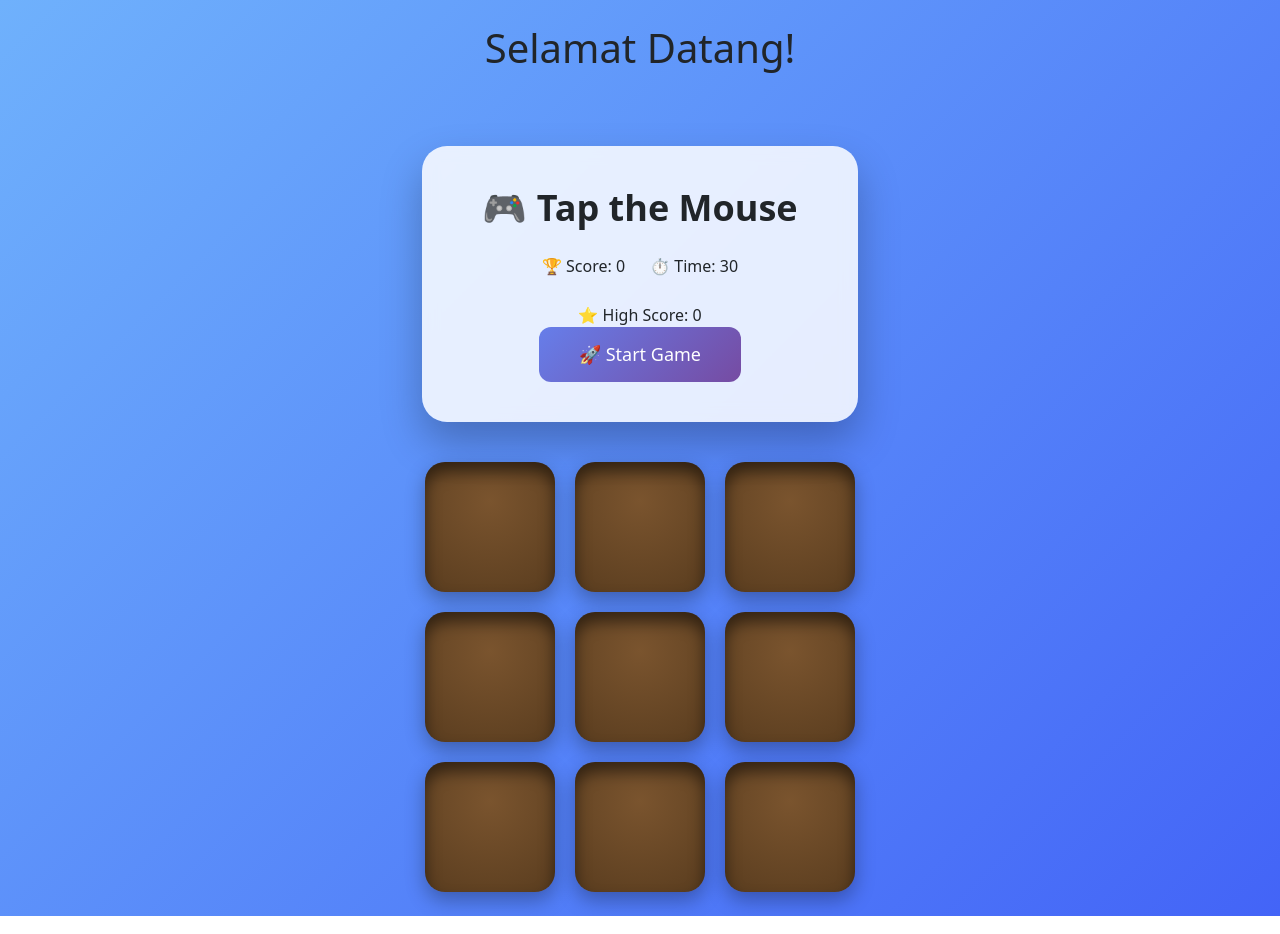
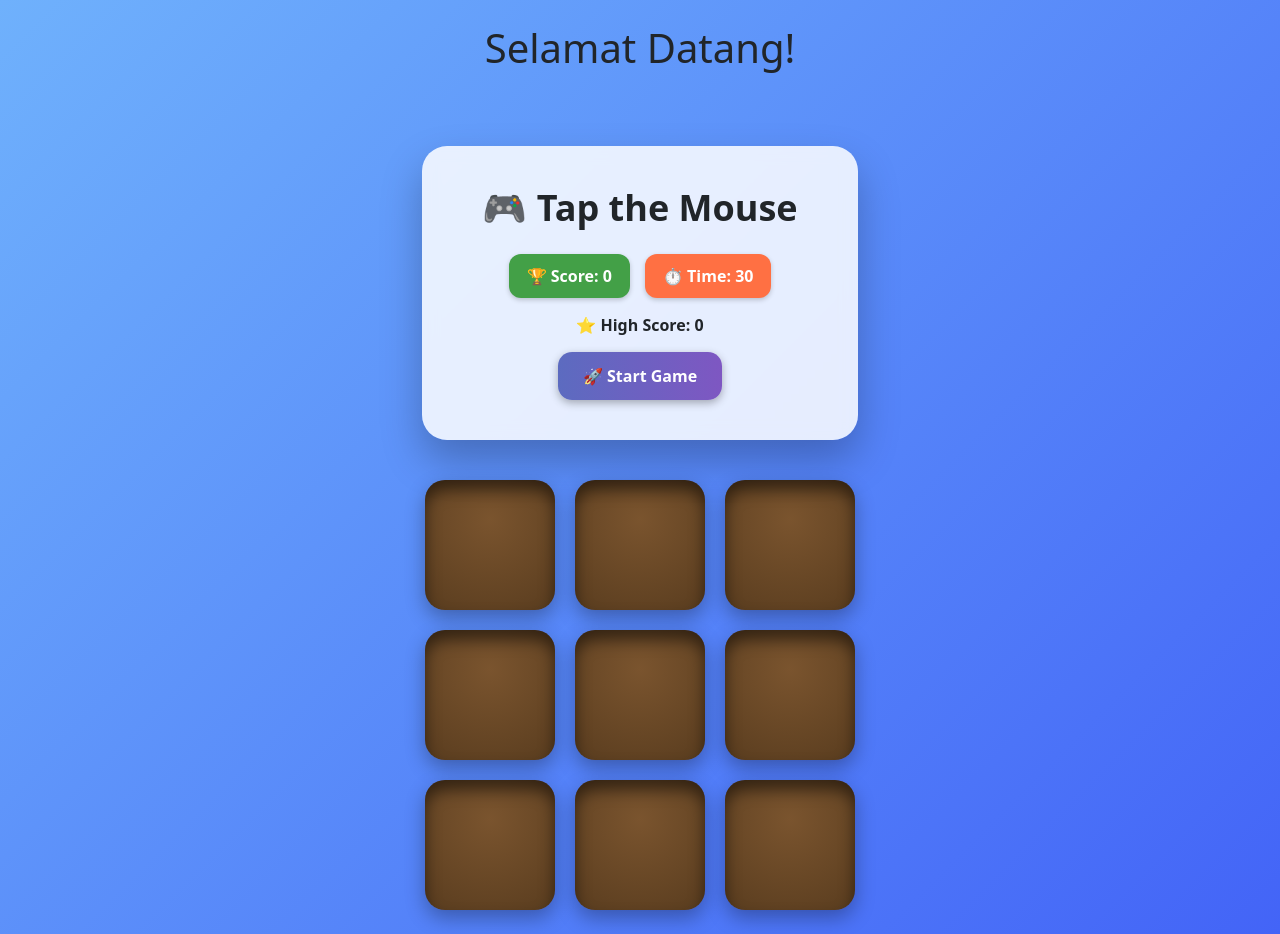
Before and after one commit to mithagresiaharahap241713057-droid/react-hooks-y-xxxx, a Next.js app: page /home in a window 1280 px wide. Built offline with nearby package versions, Linux system fonts and the light colour scheme.

Commit message:
Update Game1.tsx
initial commit

```diff
--- a/src/components/Game1.tsx
+++ b/src/components/Game1.tsx
@@ -11,19 +11,16 @@ export default function Game1() {
     const [score, setScore] = useState(0);
     const [time, setTime] = useState(30);
     const [gameActive, setGameActive] = useState(false);
-    const [paused, setPaused] = useState(false);
     const [highScore, setHighScore] = useState(0);
     const [speed, setSpeed] = useState(700);
 
-    // LOAD HIGHSCORE
     useEffect(() => {
         const saved = localStorage.getItem("whack_highscore");
         if (saved) setHighScore(Number(saved));
     }, []);
 
-    // MOLE SPAWN
     useEffect(() => {
-        if (!gameActive || paused) return;
+        if (!gameActive) return;
 
         const moleTimer = setInterval(() => {
             const randomIndex = Math.floor(Math.random() * holes.length);
@@ -31,11 +28,10 @@ export default function Game1() {
         }, speed);
 
         return () => clearInterval(moleTimer);
-    }, [gameActive, paused, speed]);
+    }, [gameActive, speed]);
 
-    // TIMER
     useEffect(() => {
-        if (!gameActive || paused) return;
+        if (!gameActive) return;
 
         const countdown = setInterval(() => {
             setTime((prev) => {
@@ -45,7 +41,6 @@ export default function Game1() {
                     return 0;
                 }
 
-                // 🔥 speed makin cepat tiap 5 detik
                 if (prev % 5 === 0) {
                     setSpeed((s) => Math.max(300, s - 50));
                 }
@@ -55,14 +50,13 @@ export default function Game1() {
         }, 1000);
 
         return () => clearInterval(countdown);
-    }, [gameActive, paused]);
+    }, [gameActive]);
 
+    // ❌ TANPA NOTIF HIT
     const hitMole = (index: number) => {
-        if (index === moleIndex && gameActive && !paused) {
+        if (index === moleIndex && gameActive) {
             setScore((prev) => prev + 1);
             setMoleIndex(null);
-
-            toast.success("🎯 Hit!", { autoClose: 500 });
         }
     };
 
@@ -71,14 +65,13 @@ export default function Game1() {
         setTime(30);
         setSpeed(700);
         setGameActive(true);
-        setPaused(false);
 
         toast.info("⏱️ Game dimulai!");
     };
 
     const endGame = () => {
         setGameActive(false);
-        setPaused(false);
+        setMoleIndex(null);
 
         toast.info("⏰ Waktu habis!");
 
@@ -89,53 +82,78 @@ export default function Game1() {
         }
     };
 
-    const resetGame = () => {
-        setScore(0);
-        setTime(30);
-        setGameActive(false);
-        setPaused(false);
-        setSpeed(700);
-        setMoleIndex(null);
-
-        toast.info("Game di-reset");
-    };
-
-    const togglePause = () => {
-        setPaused(!paused);
-        toast.info(paused ? "▶️ Resume" : "⏸️ Pause");
-    };
-
     return (
         <div className="game-container">
             <div className="game-panel">
                 <h1 className="game-title">🎮 Tap the Mouse</h1>
 
-                <div className="game-stats">
-                    <div>🏆 Score: {score}</div>
-                    <div>⏱️ Time: {time}</div>
+                {/* ✅ UI SESUAI GAMBAR */}
+                <div
+                    style={{
+                        display: "flex",
+                        justifyContent: "center",
+                        gap: "15px",
+                        marginBottom: "15px"
+                    }}
+                >
+                    <div
+                        style={{
+                            background: "#43a047",
+                            color: "white",
+                            padding: "10px 18px",
+                            borderRadius: "12px",
+                            fontWeight: "bold",
+                            boxShadow: "0 2px 5px rgba(0,0,0,0.2)"
+                        }}
+                    >
+                        🏆 Score: {score}
+                    </div>
+
+                    <div
+                        style={{
+                            background: "#ff7043",
+                            color: "white",
+                            padding: "10px 18px",
+                            borderRadius: "12px",
+                            fontWeight: "bold",
+                            boxShadow: "0 2px 5px rgba(0,0,0,0.2)"
+                        }}
+                    >
+                        ⏱️ Time: {time}
+                    </div>
                 </div>
 
-                <div>⭐ High Score: {highScore}</div>
+                <div
+                    style={{
+                        marginBottom: "15px",
+                        fontWeight: "600",
+                        fontSize: "16px"
+                    }}
+                >
+                    ⭐ High Score: {highScore}
+                </div>
 
                 {!gameActive && (
-                    <button className="start-btn" onClick={startGame}>
+                    <button
+                        className="start-btn"
+                        style={{
+                            background: "linear-gradient(90deg, #5c6bc0, #7e57c2)",
+                            color: "white",
+                            padding: "12px 25px",
+                            borderRadius: "14px",
+                            border: "none",
+                            fontWeight: "bold",
+                            fontSize: "16px",
+                            boxShadow: "0 3px 8px rgba(0,0,0,0.3)"
+                        }}
+                        onClick={startGame}
+                    >
                         🚀 Start Game
                     </button>
                 )}
-
-                {gameActive && (
-                    <div className="flex gap-2 mt-4">
-                        <button onClick={togglePause}>
-                            {paused ? "▶️ Resume" : "⏸️ Pause"}
-                        </button>
-
-                        <button onClick={resetGame}>
-                            🔄 Reset
-                        </button>
-                    </div>
-                )}
             </div>
 
+            {/* ❗ GRID TIDAK DIUBAH */}
             <div className="game-grid">
                 {holes.map((_, index) => (
                     <div
@@ -143,7 +161,7 @@ export default function Game1() {
                         onClick={() => hitMole(index)}
                         className="hole"
                     >
-                        {moleIndex === index && !paused && (
+                        {moleIndex === index && (
                             <div className="mole">🐹</div>
                         )}
                     </div>
```
